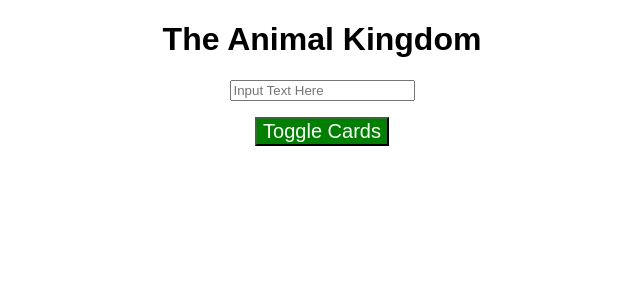
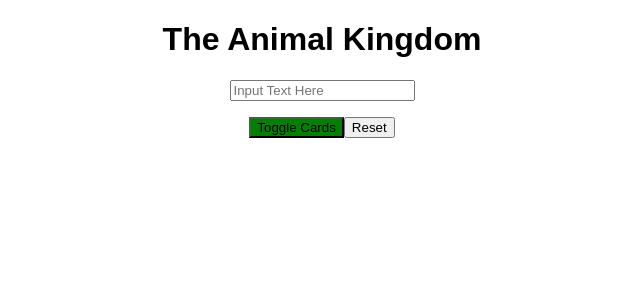
Before and after one commit to Board-Ape/under-the-hood-react, a React app: page / in a window 1280 px wide. Shown: the top 300 px of the page, without its empty margins (318-958 px from the left). Built offline with nearby package versions, Linux system fonts and the light colour scheme.

Commit message:
Another button to reset the cards

```diff
--- a/src/components/AnimalContainer/AnimalContainer.css
+++ b/src/components/AnimalContainer/AnimalContainer.css
@@ -1,7 +1,10 @@
+.AnimalButton {
+    color: white;
+    font-size: 20px;
+}
+
 .Red {
     background: red;
-    color: white;
-    font-size: 20px;
 }
 
 .Red:hover {
@@ -10,8 +13,6 @@
 
 .Green {
     background-color: green;
-    color: white;
-    font-size: 20px;
 }
 
 .Green:hover {
--- a/src/components/AnimalContainer/AnimalContainer.js
+++ b/src/components/AnimalContainer/AnimalContainer.js
@@ -39,6 +39,16 @@ class AnimalContainer extends Component {
         })
     }
 
+    resetCardsHandler = () => {
+        this.setState({
+            animals: [
+                { id: 123, name: 'Cheetah', age: 12 },
+                { id: 345, name: 'Bison', age: 35 },
+                { id: 567, name: 'Gazelle', age: 8 }
+            ],
+        })
+    }
+
     render() {
         let cards = null;
         let toggleButtonColor = classes.Green;
@@ -65,6 +75,9 @@ class AnimalContainer extends Component {
                     onClick={this.toggleCardsHandler}
                     className={toggleButtonColor}
                 >Toggle Cards</button>
+                <button
+                    onClick={this.resetCardsHandler}
+                >Reset</button>
                 { cards }
             </Aux>
         )
```
